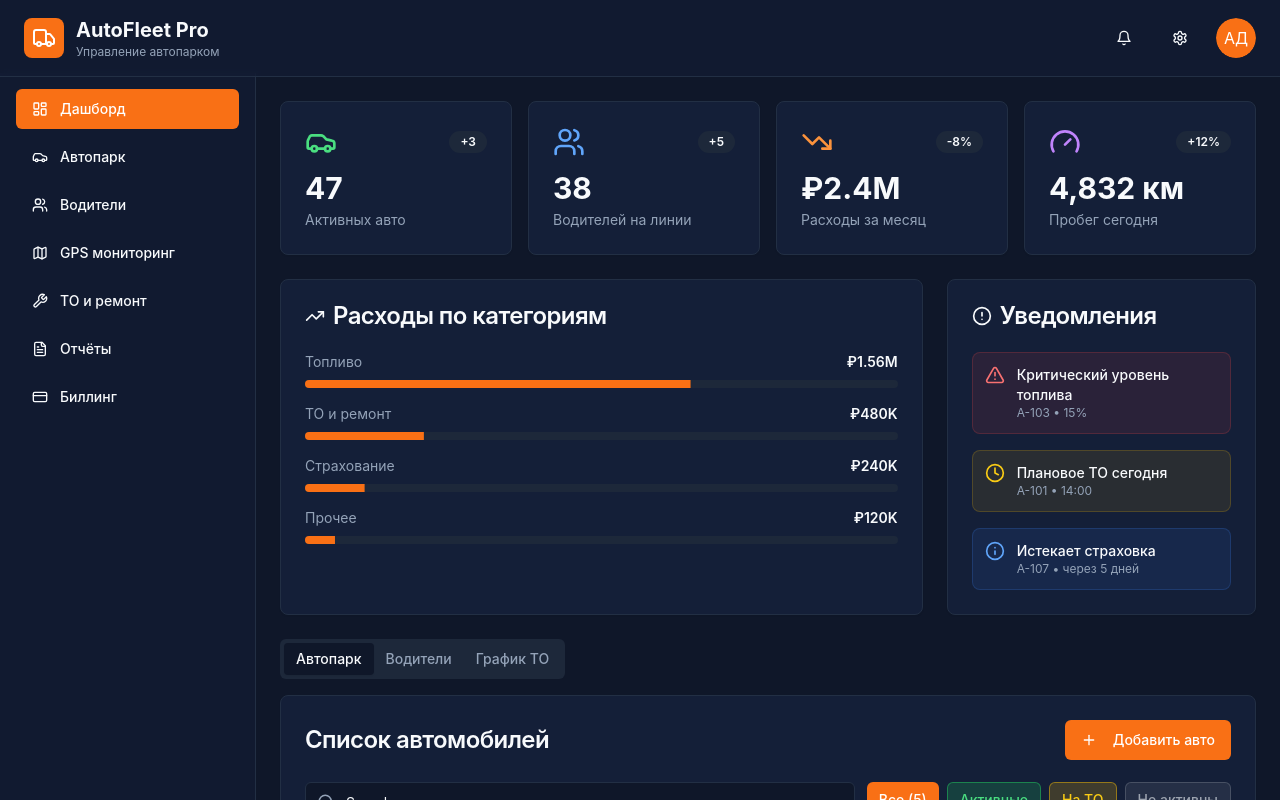
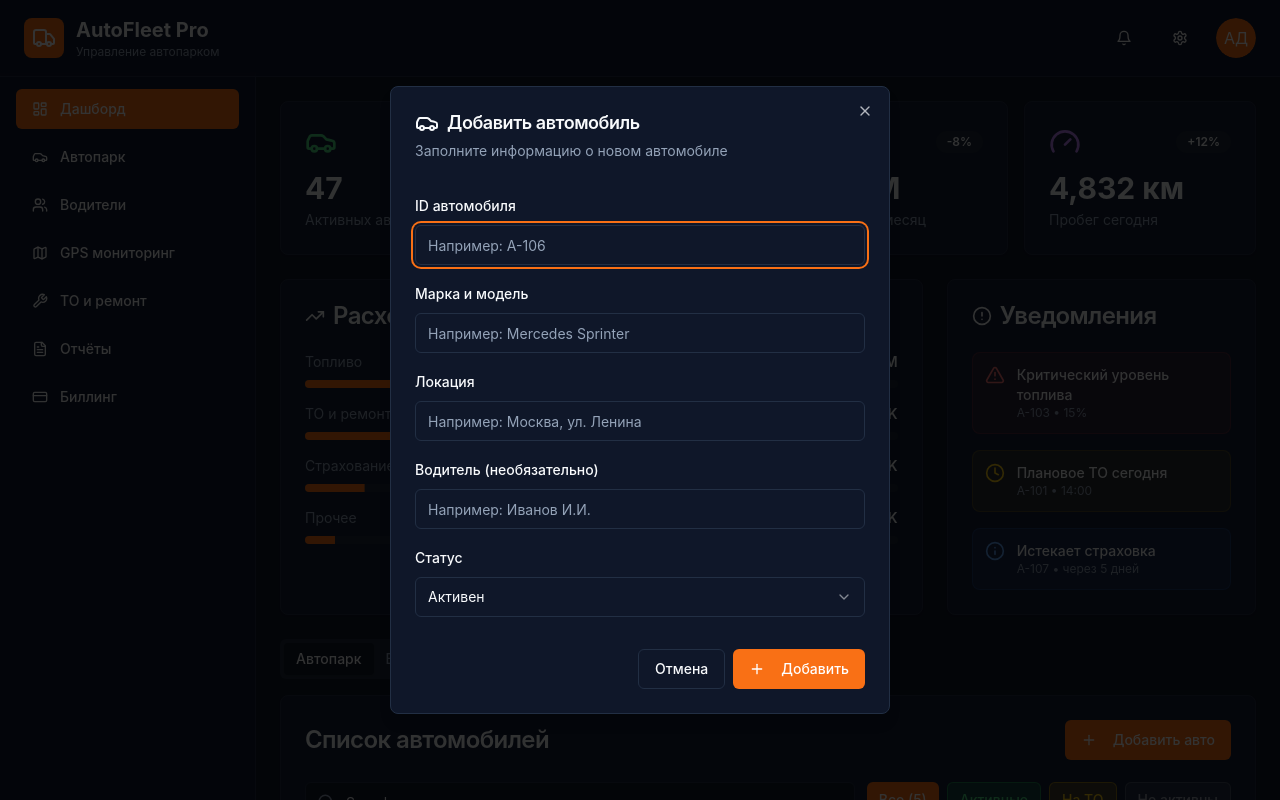
Before and after one commit to pr-poehali-dev/auto-fleet-management, a React (Vite) app: page / in a window 1280 px wide. Both pictures are taken after typing "Sample" into the empty fields and a click on the button "Добавить авто". Shown: the top 800 px of the page. Built offline with nearby package versions, Linux system fonts and the light colour scheme.

Commit message:
Добавить обработку запроса

```diff
--- a/src/pages/Index.tsx
+++ b/src/pages/Index.tsx
@@ -7,12 +7,16 @@ import Icon from "@/components/ui/icon";
 import { Tabs, TabsContent, TabsList, TabsTrigger } from "@/components/ui/tabs";
 import { Avatar, AvatarFallback } from "@/components/ui/avatar";
 import { Input } from "@/components/ui/input";
+import { Label } from "@/components/ui/label";
+import { Select, SelectContent, SelectItem, SelectTrigger, SelectValue } from "@/components/ui/select";
+import { toast } from "sonner";
 import {
   Dialog,
   DialogContent,
   DialogDescription,
   DialogHeader,
   DialogTitle,
+  DialogFooter,
 } from "@/components/ui/dialog";
 import {
   Sheet,
@@ -32,6 +36,21 @@ const Index = () => {
   const [showAddDriver, setShowAddDriver] = useState(false);
   const [showSettings, setShowSettings] = useState(false);
   const [showNotifications, setShowNotifications] = useState(false);
+
+  const [newVehicle, setNewVehicle] = useState({
+    id: "",
+    brand: "",
+    status: "active",
+    location: "",
+    driver: "",
+  });
+
+  const [newDriver, setNewDriver] = useState({
+    name: "",
+    phone: "",
+    license: "",
+    experience: "",
+  });
 
   const stats = [
     { label: "Активных авто", value: "47", change: "+3", icon: "Car", color: "text-green-400" },
@@ -928,6 +947,158 @@ const Index = () => {
         </DialogContent>
       </Dialog>
 
+      <Dialog open={showAddVehicle} onOpenChange={setShowAddVehicle}>
+        <DialogContent className="sm:max-w-[500px]">
+          <DialogHeader>
+            <DialogTitle className="flex items-center gap-2">
+              <Icon name="Car" size={24} />
+              Добавить автомобиль
+            </DialogTitle>
+            <DialogDescription>
+              Заполните информацию о новом автомобиле
+            </DialogDescription>
+          </DialogHeader>
+          <div className="space-y-4 py-4">
+            <div className="space-y-2">
+              <Label htmlFor="vehicleId">ID автомобиля</Label>
+              <Input
+                id="vehicleId"
+                placeholder="Например: A-106"
+                value={newVehicle.id}
+                onChange={(e) => setNewVehicle({ ...newVehicle, id: e.target.value })}
+              />
+            </div>
+            <div className="space-y-2">
+              <Label htmlFor="vehicleBrand">Марка и модель</Label>
+              <Input
+                id="vehicleBrand"
+                placeholder="Например: Mercedes Sprinter"
+                value={newVehicle.brand}
+                onChange={(e) => setNewVehicle({ ...newVehicle, brand: e.target.value })}
+              />
+            </div>
+            <div className="space-y-2">
+              <Label htmlFor="vehicleLocation">Локация</Label>
+              <Input
+                id="vehicleLocation"
+                placeholder="Например: Москва, ул. Ленина"
+                value={newVehicle.location}
+                onChange={(e) => setNewVehicle({ ...newVehicle, location: e.target.value })}
+              />
+            </div>
+            <div className="space-y-2">
+              <Label htmlFor="vehicleDriver">Водитель (необязательно)</Label>
+              <Input
+                id="vehicleDriver"
+                placeholder="Например: Иванов И.И."
+                value={newVehicle.driver}
+                onChange={(e) => setNewVehicle({ ...newVehicle, driver: e.target.value })}
+              />
+            </div>
+            <div className="space-y-2">
+              <Label htmlFor="vehicleStatus">Статус</Label>
+              <Select value={newVehicle.status} onValueChange={(value) => setNewVehicle({ ...newVehicle, status: value })}>
+                <SelectTrigger id="vehicleStatus">
+                  <SelectValue />
+                </SelectTrigger>
+                <SelectContent>
+                  <SelectItem value="active">Активен</SelectItem>
+                  <SelectItem value="inactive">Не активен</SelectItem>
+                  <SelectItem value="maintenance">На ТО</SelectItem>
+                </SelectContent>
+              </Select>
+            </div>
+          </div>
+          <DialogFooter>
+            <Button variant="outline" onClick={() => setShowAddVehicle(false)}>
+              Отмена
+            </Button>
+            <Button onClick={() => {
+              if (!newVehicle.id || !newVehicle.brand || !newVehicle.location) {
+                toast.error("Заполните обязательные поля");
+                return;
+              }
+              toast.success("Автомобиль добавлен в систему!");
+              setShowAddVehicle(false);
+              setNewVehicle({ id: "", brand: "", status: "active", location: "", driver: "" });
+            }}>
+              <Icon name="Plus" size={16} className="mr-2" />
+              Добавить
+            </Button>
+          </DialogFooter>
+        </DialogContent>
+      </Dialog>
+
+      <Dialog open={showAddDriver} onOpenChange={setShowAddDriver}>
+        <DialogContent className="sm:max-w-[500px]">
+          <DialogHeader>
+            <DialogTitle className="flex items-center gap-2">
+              <Icon name="UserPlus" size={24} />
+              Добавить водителя
+            </DialogTitle>
+            <DialogDescription>
+              Заполните информацию о новом водителе
+            </DialogDescription>
+          </DialogHeader>
+          <div className="space-y-4 py-4">
+            <div className="space-y-2">
+              <Label htmlFor="driverName">ФИО водителя</Label>
+              <Input
+                id="driverName"
+                placeholder="Например: Смирнов Алексей Петрович"
+                value={newDriver.name}
+                onChange={(e) => setNewDriver({ ...newDriver, name: e.target.value })}
+              />
+            </div>
+            <div className="space-y-2">
+              <Label htmlFor="driverPhone">Телефон</Label>
+              <Input
+                id="driverPhone"
+                placeholder="+7 (999) 123-45-67"
+                value={newDriver.phone}
+                onChange={(e) => setNewDriver({ ...newDriver, phone: e.target.value })}
+              />
+            </div>
+            <div className="space-y-2">
+              <Label htmlFor="driverLicense">Водительское удостоверение</Label>
+              <Input
+                id="driverLicense"
+                placeholder="99 99 123456"
+                value={newDriver.license}
+                onChange={(e) => setNewDriver({ ...newDriver, license: e.target.value })}
+              />
+            </div>
+            <div className="space-y-2">
+              <Label htmlFor="driverExperience">Стаж вождения (лет)</Label>
+              <Input
+                id="driverExperience"
+                type="number"
+                placeholder="5"
+                value={newDriver.experience}
+                onChange={(e) => setNewDriver({ ...newDriver, experience: e.target.value })}
+              />
+            </div>
+          </div>
+          <DialogFooter>
+            <Button variant="outline" onClick={() => setShowAddDriver(false)}>
+              Отмена
+            </Button>
+            <Button onClick={() => {
+              if (!newDriver.name || !newDriver.phone || !newDriver.license) {
+                toast.error("Заполните обязательные поля");
+                return;
+              }
+              toast.success("Водитель добавлен в систему!");
+              setShowAddDriver(false);
+              setNewDriver({ name: "", phone: "", license: "", experience: "" });
+            }}>
+              <Icon name="UserPlus" size={16} className="mr-2" />
+              Добавить
+            </Button>
+          </DialogFooter>
+        </DialogContent>
+      </Dialog>
+
       <Sheet open={showNotifications} onOpenChange={setShowNotifications}>
         <SheetContent>
           <SheetHeader>
```
